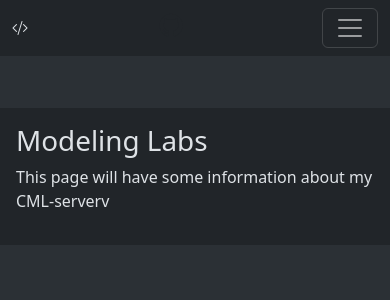
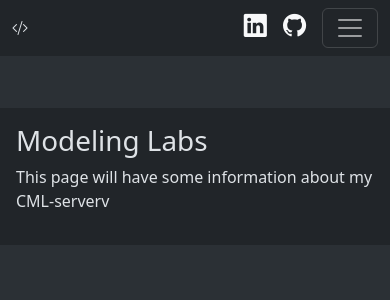
Before and after one commit to GibsonSWE/homelab_website, a Flask app: page /cml in a window 390 px wide. Shown: the top 300 px of the page. Run offline with Flask 3, Linux system fonts and the light colour scheme.

Commit message:
Added Linkedin icon and fixed mobile social icons

```diff
--- a/templates/base.html
+++ b/templates/base.html
@@ -22,9 +22,14 @@
       <div class="container-xxl">
         <i class="bi bi-code-slash" href="#"></i>
 
-        <a href="https://github.com/GibsonSWE" target="_blank" class="text-dark pt-1 me-2 d-lg-none">
-          <h3><i class="bi bi-github px-2"></i></h3>
-        </a>
+        <div class="d-flex ms-auto">
+          <a href="https://www.linkedin.com/in/jacob-henriksen-3a615b11a/" target="_blank" class="text-light pt-1 me-2 d-lg-none">
+            <h3><i class="bi bi-linkedin"></i></h3>
+          </a>
+          <a href="https://github.com/GibsonSWE" target="_blank" class="text-light pt-1 me-2 d-lg-none">
+            <h3><i class="bi bi-github px-2"></i></h3>
+          </a>
+        </div>
 
         <button class="navbar-toggler" type="button" data-bs-toggle="collapse" data-bs-target="#navbarSupportedContent">
           <span class="navbar-toggler-icon"></span>
@@ -64,6 +69,9 @@
               <a class="nav-link disabled" href="#" tabindex="-1">Disabled</a>
             </li>
           </ul>
+          <a href="https://www.linkedin.com/in/jacob-henriksen-3a615b11a/" class="text-light pt-1 me-2 d-none d-lg-flex">
+            <h3><i class="bi bi-linkedin"></i></h3>
+          </a>
           <a href="https://github.com/GibsonSWE" target="_blank" class="text-light pt-1 me-2 d-none d-lg-flex">
             <h3><i class="bi bi-github px-2"></i></h3>
           </a>
```
